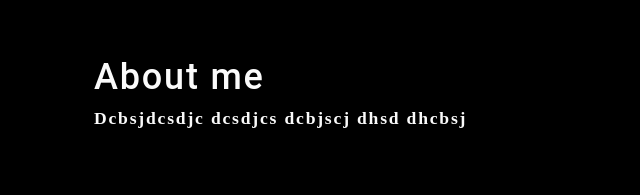
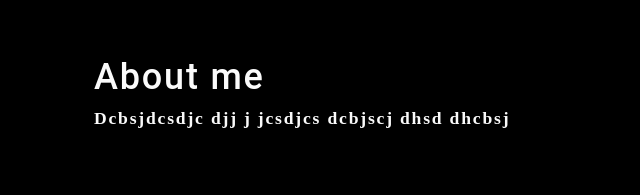
Before and after one commit to ncp9988/shelbyv-portfolio, a React (Create React App) app: page / in a window 1280 px wide. Shown: the top 195 px of the page, without its empty margins (0-640 px from the left). Built offline with nearby package versions, Linux system fonts and the light colour scheme.

Commit message:
setting up components

```diff
--- a/src/components/About/index.js
+++ b/src/components/About/index.js
@@ -3,7 +3,7 @@ function About() {
   return (
     <section>
       <h1 id="about">About me</h1>
-      <p> Dcbsjdcsdjc dcsdjcs dcbjscj dhsd dhcbsj</p>
+      <p> Dcbsjdcsdjc djj j jcsdjcs dcbjscj dhsd dhcbsj</p>
     </section>
   );
 }
```
